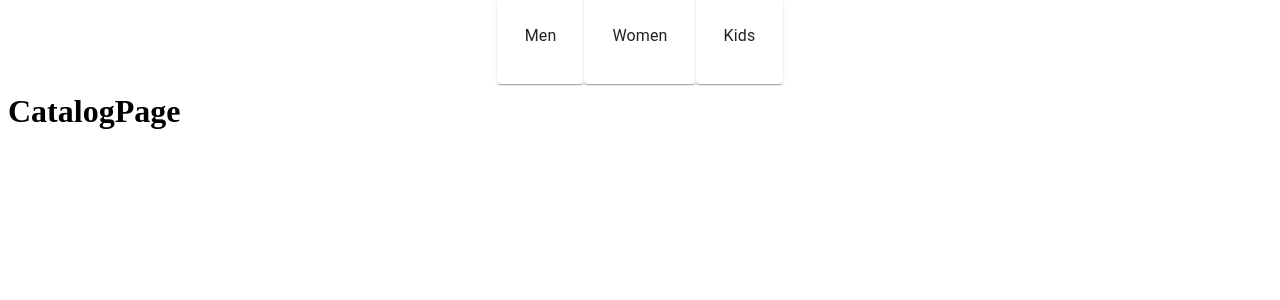
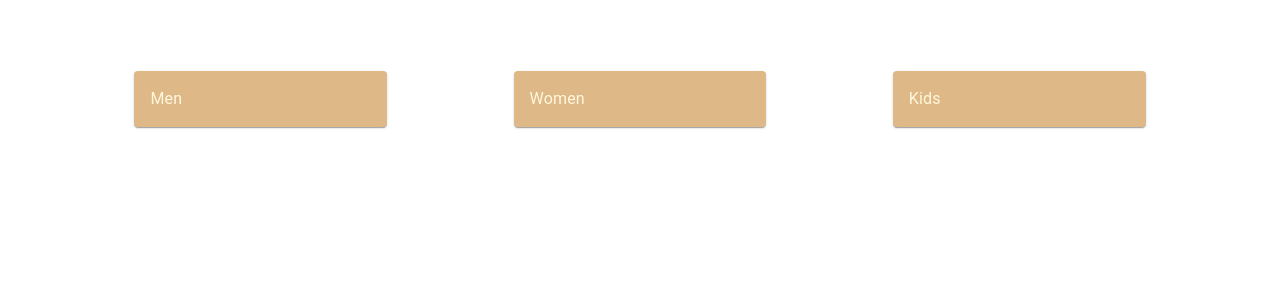
Before and after one commit to basic-shadow/lemon, a React (Create React App) app: page / in a window 1280 px wide. Shown: the top 300 px of the page. Built offline with nearby package versions, Linux system fonts and the light colour scheme.

Commit message:
some changes

```diff
--- a/package.json
+++ b/package.json
@@ -10,6 +10,7 @@
     "axios": "^0.21.0",
     "react": "^17.0.1",
     "react-dom": "^17.0.1",
+    "react-router-dom": "^5.2.0",
     "react-scripts": "4.0.1",
     "web-vitals": "^0.2.4"
   },
--- a/src/App.js
+++ b/src/App.js
@@ -4,6 +4,7 @@ import {HomePage, CatalogPage} from './components';
 import styles from './App.module.css';
 
 import { fetchData } from './api'
+import { BrowserRouter as Router, Link, Switch, Route } from "react-router-dom";
 
 class App extends React.Component {
     constructor(props) {
@@ -18,10 +19,12 @@ class App extends React.Component {
 
     render() {
         return (
-            <div className={styles.container}>
-                <HomePage />
-                <CatalogPage />
-            </div>
+            <Router>
+                <Switch>
+                    <Route exact path="/" component={HomePage} />
+                    <Route path="/catalog" component={CatalogPage} />
+                </Switch>
+            </Router>
         )
     }
 }
--- a/src/components/HomePage/HomePage.jsx
+++ b/src/components/HomePage/HomePage.jsx
@@ -3,6 +3,7 @@ import React from "react";
 import { Card, CardContent, Typography, Grid, Button, CardActionArea } from "@material-ui/core";
 
 import styles from "./HomePage.module.css";
+import { BrowserRouter as Router, Route, Link, Switch, NavLink } from "react-router-dom";
 
 const HomePage = () => {
     const obj = ['Men', 'Women', 'Kids'];
@@ -10,20 +11,31 @@ const HomePage = () => {
     const renderItems = () => {
         return Object.keys(obj).map((index) => {
             return (
-                <Grid item component={Card} key={index}>
+                <Card className={styles.card} key={index}>
                     <CardActionArea>
+                        <CardContent>
+                            <Typography>{obj[index]}</Typography>
+                        </CardContent>
+                    </CardActionArea>
+                </Card >)
+        });
+    }
 
-                    </CardActionArea>
-                    <CardContent>
-                        <Typography color="textPrimary">{obj[index]}</Typography>
-                    </CardContent>
-                </Grid >)
-        });
+    const navBar = () => {
+        return (
+            <div>
+                <Nav>
+                    <NavLink to="/">
+                        <h1>Logo</h1>
+                    </NavLink>
+                </Nav>
+            </div>
+        )
     }
 
     return (
         <div>
-            <Grid container spacing={3} justify="center">
+            <Grid container justify="center">
                 {renderItems()}
             </Grid>
         </div>
--- a/src/components/HomePage/HomePage.module.css
+++ b/src/components/HomePage/HomePage.module.css
@@ -0,0 +1,10 @@
+.card {
+	display: flex;
+	background-color: burlywood !important;
+	color: cornsilk !important;
+	align-items: row !important;
+	flex-direction: row;
+	margin: 5%;
+	height: 20%;
+	width: 20%;
+}
```
Also changed, not shown: 2 other files (tests, documents, lock files or other folders).
